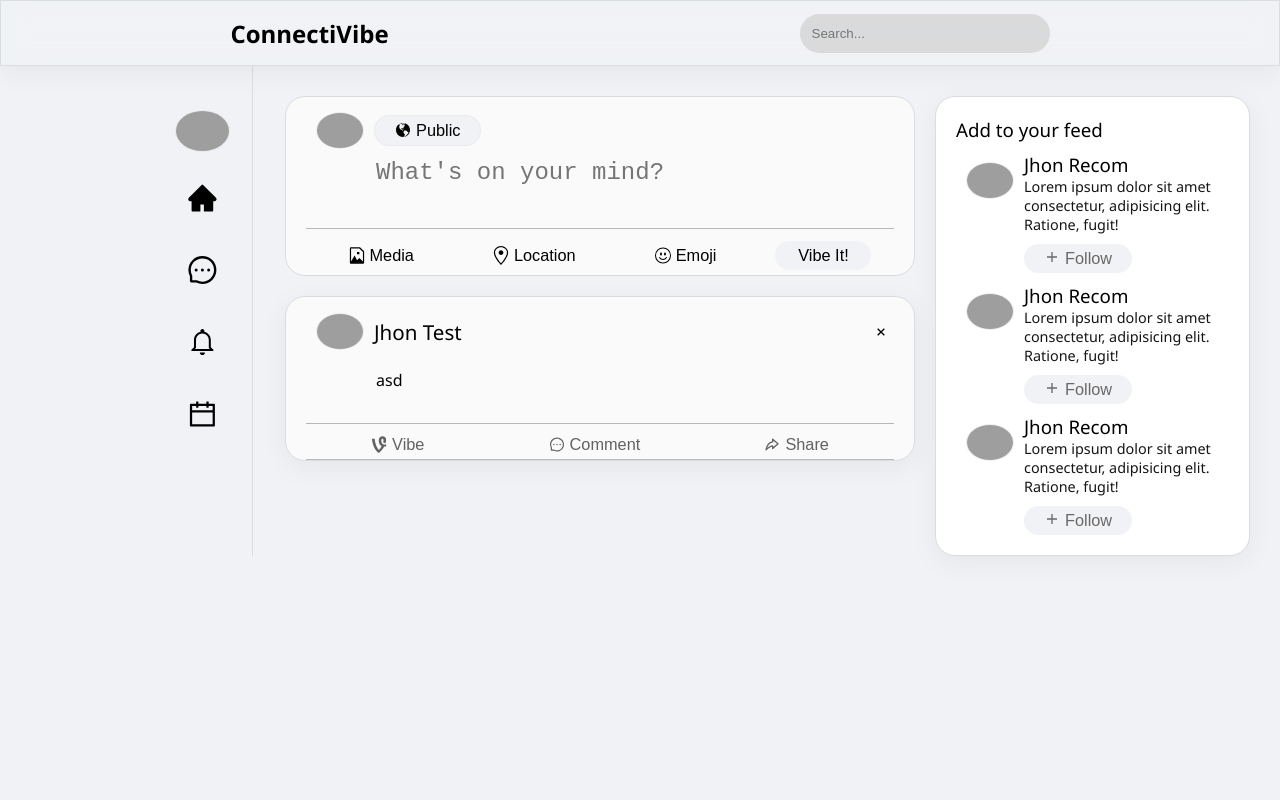
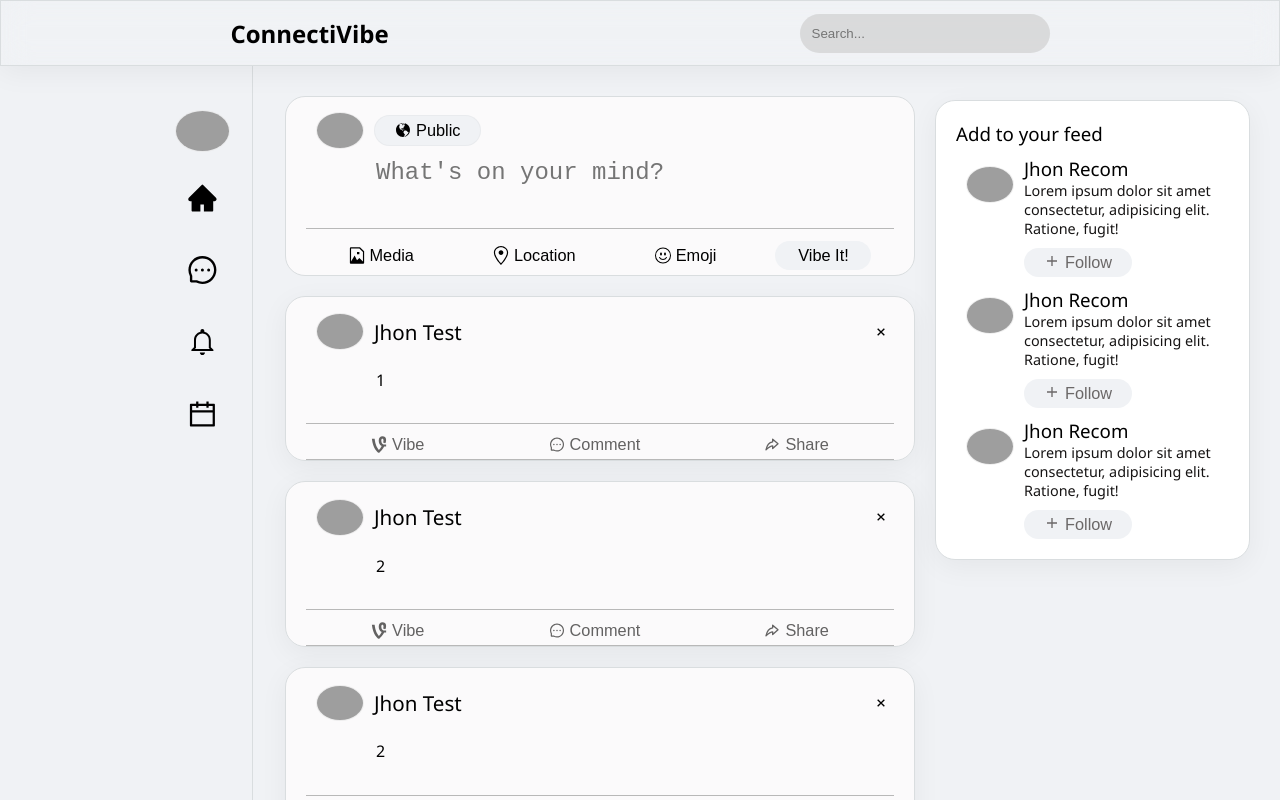
Before and after one commit to Kuroe27/ConnectiVibe, a React (Vite) app: page / in a window 1280 px wide. Shown: the top 800 px of the page. Built offline with nearby package versions, Linux system fonts and the light colour scheme; data requests are answered from the project's data file; grey boxes are pictures that could not be loaded.

Commit message:
added localhost

```diff
--- /dev/null
+++ b/db.json
@@ -0,0 +1,20 @@
+{
+  "post": [
+    {
+      "text": "1",
+      "id": 1
+    },
+    {
+      "text": "2",
+      "id": 2
+    },
+    {
+      "text": "2",
+      "id": 3
+    },
+    {
+      "text": "2",
+      "id": 4
+    }
+  ]
+}
--- a/package.json
+++ b/package.json
@@ -6,9 +6,11 @@
   "scripts": {
     "dev": "vite",
     "build": "vite build",
-    "preview": "vite preview"
+    "preview": "vite preview",
+    "server": "json-server --watch db.json --port 5000"
   },
   "dependencies": {
+    "json-server": "^0.17.2",
     "react": "^18.2.0",
     "react-dom": "^18.2.0",
     "react-icons": "^4.8.0"
--- a/src/App.jsx
+++ b/src/App.jsx
@@ -1,25 +1,45 @@
-import { useState } from "react";
+import { useState, useEffect } from "react";
 
 import Navbar from "./components/Navbar";
 import Main from "./pages/Main";
 
 function App() {
-  const [post, setPost] = useState([
-    {
-      id: 1,
-      text: "asd",
-    },
-  ]);
+  const [post, setPost] = useState([]);
+
+  useEffect(() => {
+    const getPost = async () => {
+      const postFromServer = await fetchPost();
+      setPost(postFromServer);
+    };
+    getPost();
+  }, []);
+
+  //fetch task
+  const fetchPost = async () => {
+    const res = await fetch("http://localhost:5000/post");
+    const data = await res.json();
+    return data;
+  };
 
   //add post
-  const addPost = (newPost) => {
-    const id = Math.floor(Math.random() * 1000) + 1;
-    const newPosts = { id, ...newPost };
-    setPost([...post, newPosts]);
+  const addPost = async (newPost) => {
+    const res = await fetch("http://localhost:5000/post", {
+      method: "POST",
+      headers: {
+        "Content-type": "application/json",
+      },
+      body: JSON.stringify(newPost),
+    });
+    const data = await res.json();
+    setPost([...post, data]);
   };
 
   //delete post
-  const deletePost = (id) => {
+  const deletePost = async (id) => {
+    await fetch(`http://localhost:5000/post/${id}`, {
+      method: "DELETE",
+    });
+
     setPost(post.filter((post) => post.id !== id));
   };
 
--- a/src/components/Newpost.jsx
+++ b/src/components/Newpost.jsx
@@ -11,6 +11,22 @@ const Newpost = ({ onAdd }) => {
     e.preventDefault();
     onAdd({ text });
   };
+
+  const onMediaClick = (e) => {
+    e.preventDefault();
+    // do something when Media button is clicked
+  };
+
+  const onLocationClick = (e) => {
+    e.preventDefault();
+    // do something when Location button is clicked
+  };
+
+  const onEmojiClick = (e) => {
+    e.preventDefault();
+    // do something when Emoji button is clicked
+  };
+
   return (
     <div className="newPost">
       <div className="newpostHeader">
@@ -30,15 +46,15 @@ const Newpost = ({ onAdd }) => {
         ></textarea>
 
         <div className="newpostFooter">
-          <button className="button">
+          <button className="button" onClick={onMediaClick}>
             <GoFileMedia />
             <span>Media</span>{" "}
           </button>
-          <button className="button">
+          <button className="button" onClick={onLocationClick}>
             <GoLocation />
             <span>Location</span>
           </button>
-          <button className="button">
+          <button className="button" onClick={onEmojiClick}>
             <BsEmojiSmile />
             <span>Emoji</span>
           </button>
```
Also changed, not shown: 1 other file (tests, documents, lock files or other folders).
